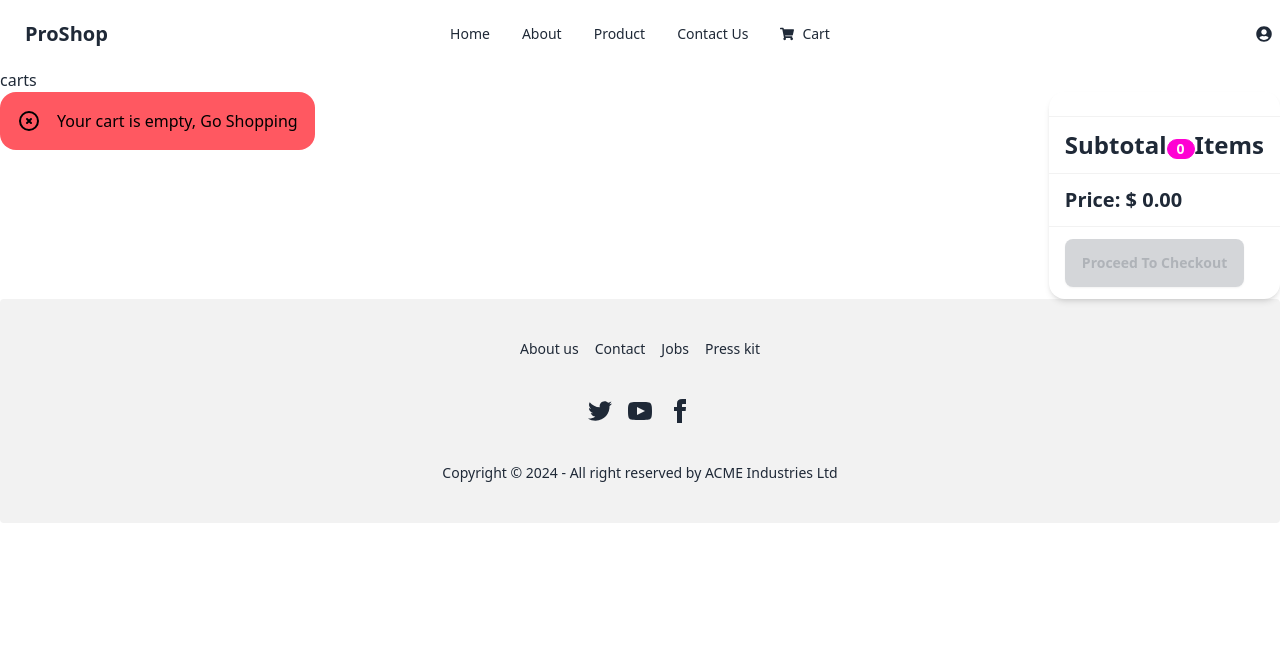
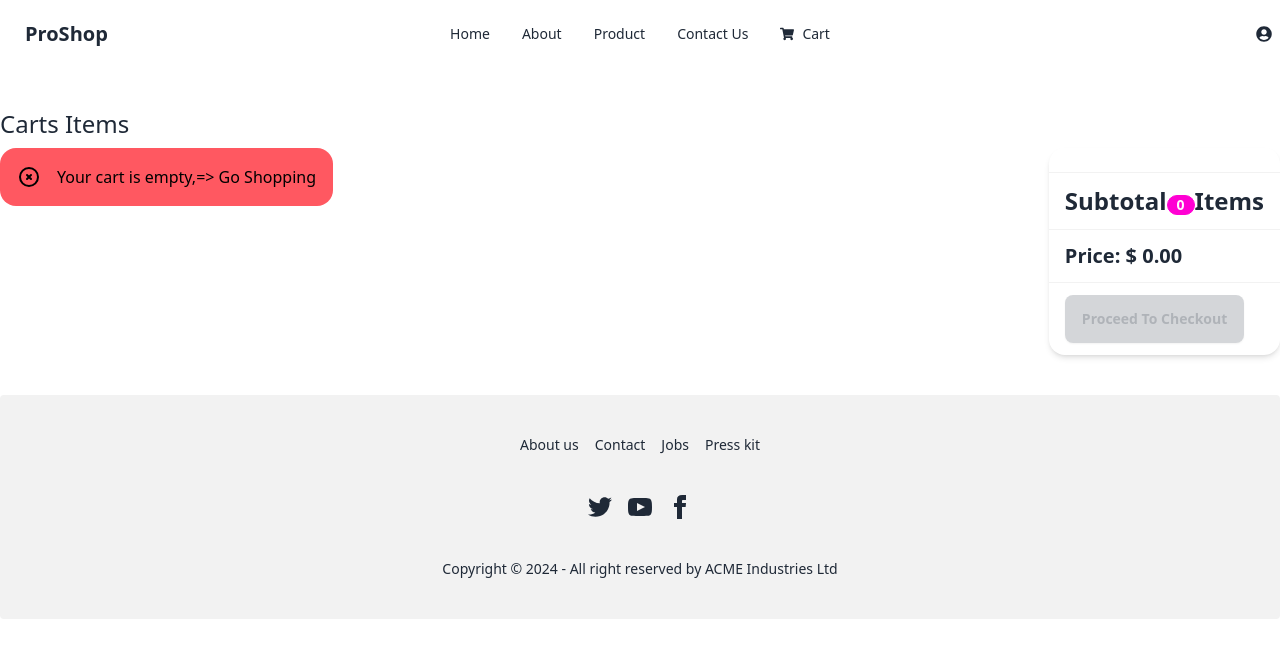
Before and after one commit to smmazharul/proshop-fontend, a React (Vite) app: page /cart in a window 1280 px wide. Shown: the top 658 px of the page. Built offline with nearby package versions, Linux system fonts and the light colour scheme.

Commit message:
remove each cart item from UI  and local storage and for proceed to check add handler if user login then go shipping and if not login then navigate login page

```diff
--- a/src/Pages/Carts/Cart/Cart.jsx
+++ b/src/Pages/Carts/Cart/Cart.jsx
@@ -3,7 +3,7 @@ import { useDispatch, useSelector } from "react-redux";
 import { FaTrash } from "react-icons/fa";
 import Message from "../../../components/Message";
 import { Link, useNavigate } from "react-router-dom";
-import { addToCart } from "../../../slices/cartSlice";
+import { addToCart,removeFromCart } from "../../../slices/cartSlice";
 
 const Cart = () => {
   const navigate = useNavigate();
@@ -16,16 +16,23 @@ const Cart = () => {
     const handleQtyChange = async (product, qty) => {
 
        dispatch(addToCart({ ...product, qty })); // Assuming `updateCartQty` is the action to update cart quantity
-     };
+    };
+
+    const removeFromCartHandler = async (id) => {
+        dispatch(removeFromCart(id));
+    }
+    const checkOutHandler = () => {
+      navigate('/login?redirect=/shipping')
+    };
   return (
-    <div>
-      <h1>carts</h1>
+    <div className="my-10">
+      <h1 className="text-2xl my-2">Carts Items</h1>
 
       <div className="flex justify-between">
         <div>
           {cartItems.length === 0 ? (
             <Link to="/">
-              <Message message={`Your cart is empty, Go Shopping `}></Message>
+              <Message message={`Your cart is empty,=> Go Shopping `} className="bg-green-400"></Message>
             </Link>
           ) : (
             cartItems.map((item, idx) => (
@@ -89,7 +96,10 @@ const Cart = () => {
                       )}
                     </td>
                     <th>
-                      <button className="btn btn-ghost btn-xs">
+                      <button
+                        className="btn btn-ghost btn-xs"
+                        onClick={() => removeFromCartHandler(item._id)}
+                      >
                         <FaTrash />
                       </button>
                     </th>
@@ -134,7 +144,8 @@ const Cart = () => {
                 <td>
                   <button
                     className="btn btn-neutral"
-                    disabled={cartItems.length === 0}
+                                      disabled={cartItems.length === 0}
+                                      onClick={checkOutHandler}
                   >
                     Proceed To Checkout
                   </button>
--- a/src/slices/cartSlice.js
+++ b/src/slices/cartSlice.js
@@ -28,8 +28,13 @@ const cartSlice = createSlice({
       return updateCart(state)
 
     },
+    removeFromCart: (state, action) => {
+      state.cartItems = state.cartItems.filter((item) => item._id !== action.payload);
+
+      return updateCart(state)
+    }
   },
 });
-export const { addToCart } = cartSlice.actions;
+export const { addToCart,removeFromCart } = cartSlice.actions;
 
 export default cartSlice.reducer;
```
